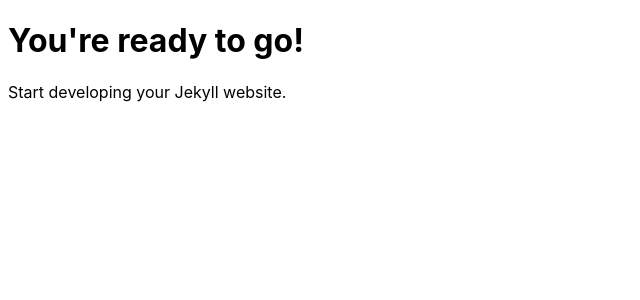
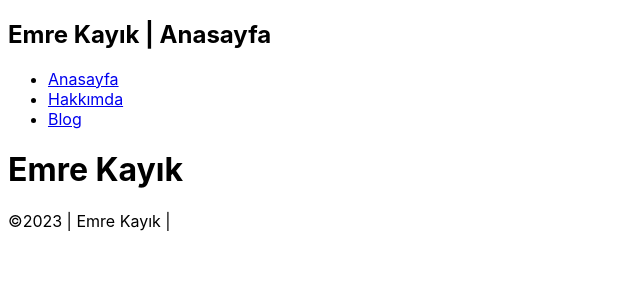
Before and after one commit to emrekayik/site, a Jekyll site: the page built from index.html, in a window 1280 px wide. Shown: the top 300 px of the page, without its empty margins (0-640 px from the left). Built offline with Jekyll 4.4.1, drawn with Linux system fonts in a browser that asks for light colours.

Commit message:
jekyll blank template

```diff
--- a/_config.yml
+++ b/_config.yml
@@ -1,3 +1,33 @@
 url: "" # the base hostname & protocol for your site, e.g. http://example.com
 baseurl: "" # the subpath of your site, e.g. /blog
-title: "" # the name of your site, e.g. ACME Corp.
+title: "Emre Kayık" # the name of your site, e.g. ACME Corp.
+lang: "tr-TR"
+
+plugins:
+  - jekyll-feed
+  - jekyll-sitemap
+  - jekyll-seo-tag
+
+sass:
+  sass_dir: _sass
+  style: compressed
+
+collections:
+  authors:
+    output: true
+
+defaults:
+  - scope:
+      path: ""
+      type: "authors"
+    values:
+      layout: "author"
+  - scope:
+      path: ""
+      type: "posts"
+    values:
+      layout: "post"
+  - scope:
+      path: ""
+    values:
+      layout: "default"
--- /dev/null
+++ b/_includes/favicon.html
@@ -0,0 +1,17 @@
+<link rel="apple-touch-icon" sizes="57x57" href="/assets/favicon/apple-icon-57x57.png">
+<link rel="apple-touch-icon" sizes="60x60" href="/assets/favicon/apple-icon-60x60.png">
+<link rel="apple-touch-icon" sizes="72x72" href="/assets/favicon/apple-icon-72x72.png">
+<link rel="apple-touch-icon" sizes="76x76" href="/assets/favicon/apple-icon-76x76.png">
+<link rel="apple-touch-icon" sizes="114x114" href="/assets/favicon/apple-icon-114x114.png">
+<link rel="apple-touch-icon" sizes="120x120" href="/assets/favicon/apple-icon-120x120.png">
+<link rel="apple-touch-icon" sizes="144x144" href="/assets/favicon/apple-icon-144x144.png">
+<link rel="apple-touch-icon" sizes="152x152" href="/assets/favicon/apple-icon-152x152.png">
+<link rel="apple-touch-icon" sizes="180x180" href="/assets/favicon/apple-icon-180x180.png">
+<link rel="icon" type="image/png" sizes="192x192"  href="/assets/favicon/android-icon-192x192.png">
+<link rel="icon" type="image/png" sizes="32x32" href="/assets/favicon/favicon-32x32.png">
+<link rel="icon" type="image/png" sizes="96x96" href="/assets/favicon/favicon-96x96.png">
+<link rel="icon" type="image/png" sizes="16x16" href="/assets/favicon/favicon-16x16.png">
+<link rel="manifest" href="/assets/favicon/manifest.json">
+<meta name="msapplication-TileColor" content="#ffffff">
+<meta name="msapplication-TileImage" content="/assets/favicon/ms-icon-144x144.png">
+<meta name="theme-color" content="#ffffff">
--- /dev/null
+++ b/_includes/footer.html
@@ -0,0 +1,13 @@
+<!-- simple footer-->
+
+<footer>
+    <div class="container">
+        <div class="row">
+            <div class="col-md-12">
+                <div class="footer p-3 mt-4 text-center bg-dark text-light">
+                    <p>©{{ "now" | date: "%Y" }} | {{ site.title }} | {{ site.description }}</p>
+                </div>
+            </div>
+        </div>
+    </div>
+</footer>
--- /dev/null
+++ b/_includes/nav.html
@@ -0,0 +1,15 @@
+<nav>
+    <h1 >
+        Emre Kayık |
+        <span class="cool page-title" data-text="{{ page.title }}">
+            {{ page.title }}
+        </span>
+    </h1>
+    <ul class="nav-links">
+        {% for item in site.data.nav %}
+        <li>
+            <a href="{{ item.link }}" {% if page.url == item.link %}class="cool" data-text="{{ item.name }}" {% endif %}>{{ item.name }}</a>
+        </li>
+        {% endfor %}
+    </ul>
+</nav>
--- a/_layouts/default.html
+++ b/_layouts/default.html
@@ -1,12 +1,25 @@
 <!DOCTYPE html>
 <html lang="{{ site.lang | default: "en-US" }}">
+
 <head>
   <meta name="viewport" content="width=device-width, initial-scale=1">
   <meta charset="utf-8">
   <title>{{ page.title }} - {{ site.title }}</title>
   <link rel="stylesheet" href="{{ "/assets/css/main.css" | relative_url }}">
+
+  {% include favicon.html %}
+  {% feed_meta %}
+  {% seo %}
 </head>
+
 <body>
+  {% include nav.html %}
   {{ content }}
+
+  {% include footer.html %}
+  {% include js.html %}
+
+  <script src="/assets/js/main.js"></script>
 </body>
+
 </html>
--- /dev/null
+++ b/about.html
@@ -0,0 +1,6 @@
+---
+layout: default
+title: Hakkımda
+---
+
+<h1>Hakkımda</h1>
--- /dev/null
+++ b/assets/js/main.js
@@ -0,0 +1,5 @@
+// styled log
+console.log(
+    '%c Emre Kayık',
+    'color: red; font-size: 20px;'
+);
--- a/index.html
+++ b/index.html
@@ -1,10 +1,6 @@
 ---
 layout: default
-title: "Happy Jekylling!"
+title: Anasayfa
 ---
 
-<h1>You're ready to go!</h1>
-
-<p>
-Start developing your Jekyll website.
-</p>
+<h1>Emre Kayık</h1>
```
Also changed, not shown: Gemfile (+8 -2 lines), _authors/emrekayik.md (added, +5 -0 lines), _data/nav.yml (added, +8 -0 lines), _layouts/author.html (added, +15 -0 lines), _layouts/post.html (added, +14 -0 lines), blog.html (added, +14 -0 lines), _includes/js.html (added), 1 other file. Lines whose indentation alone changed are shown as unchanged.
